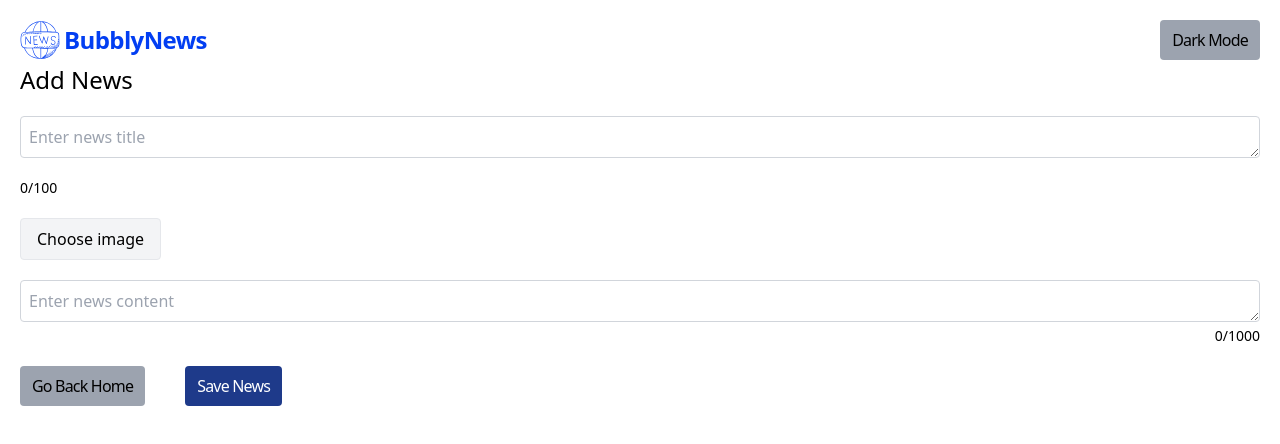
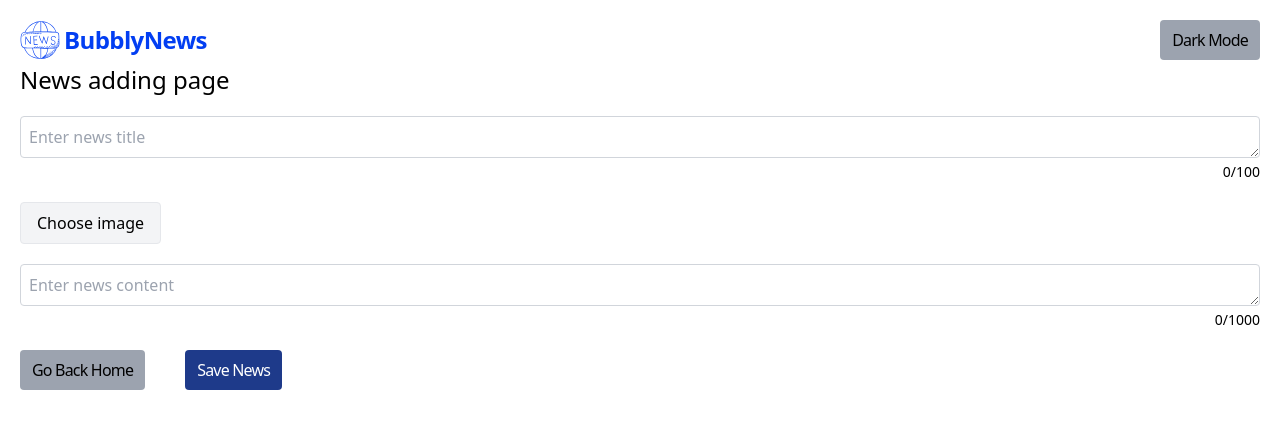
Before and after one commit to apelsinom/crud-news, a React (Vite) app: page /add-news in a window 1280 px wide. Shown: the top 444 px of the page. Built offline with nearby package versions, Linux system fonts and the light colour scheme.

Commit message:
fix: alignment length laters

```diff
--- a/src/features/add-news.tsx
+++ b/src/features/add-news.tsx
@@ -43,7 +43,7 @@ export const AddNews = () => {
 
   return (
     <div className="flex flex-col gap-5">
-      <h1 className="text-xl md:text-2xl">Add News</h1>
+      <h1 className="text-xl md:text-2xl">News adding page</h1>
       <form onSubmit={e => void handleSave(e)} className="flex flex-col gap-5">
         <TextareaAutosize
           value={title}
@@ -51,7 +51,7 @@ export const AddNews = () => {
           placeholder="Enter news title"
           className="p-2 border border-gray-300 rounded dark:bg-dark-bg"
         />
-        <span className="text-light-900 text-sm">{title.length}/100</span>
+        <span className="text-sm text-right mt-[-16px]">{title.length}/100</span>
         <div className="flex items-start justify-start gap-5">
           <label
             htmlFor="file-upload"
```
